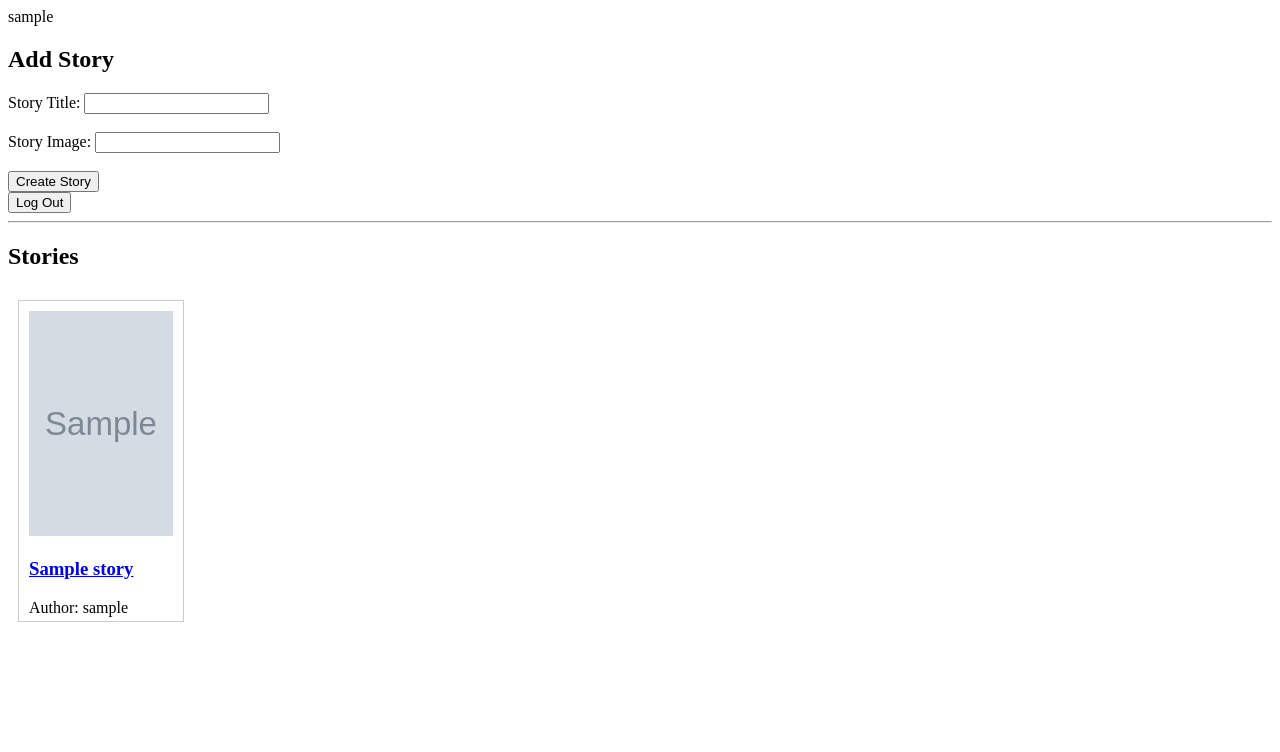
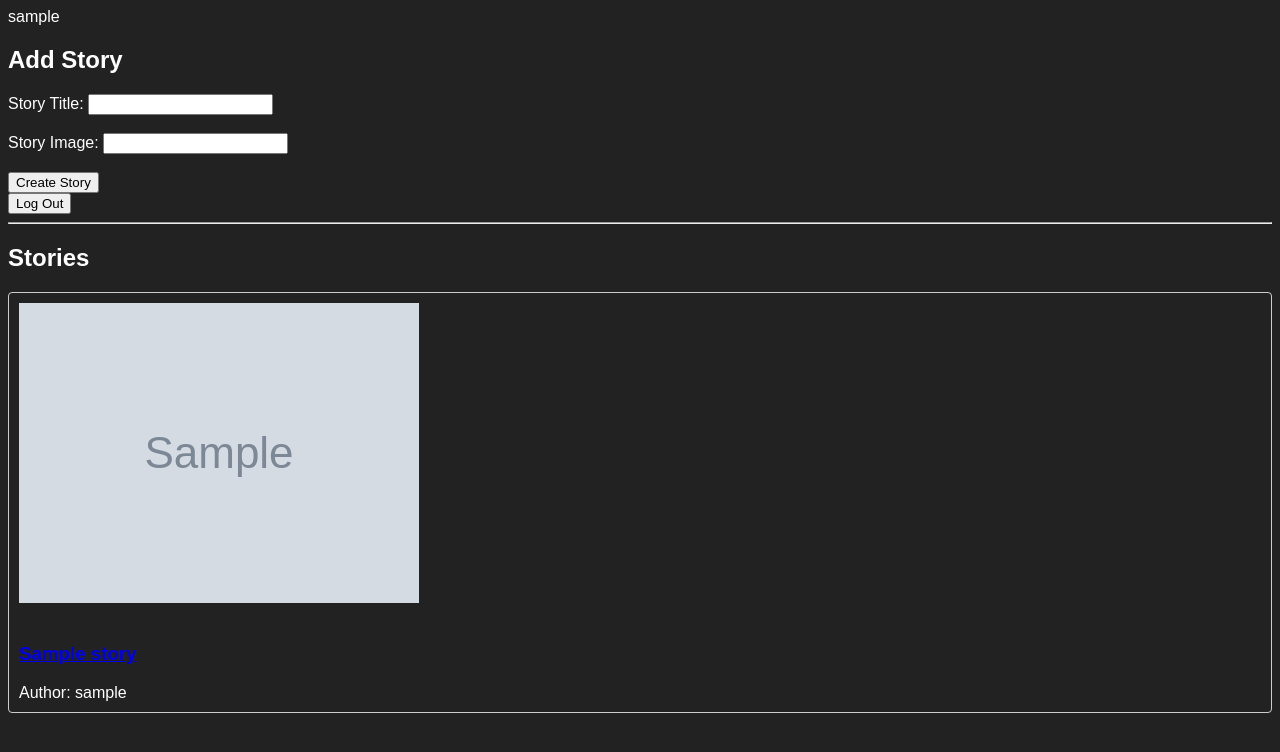
Before and after one commit to kekikcilerakin/ACM368-CollaborativeStory, a PHP site: page / in a window 1280 px wide. Shown: the top 752 px of the page. Run offline with PHP 8.4, Linux system fonts and the light colour scheme; the visitor is signed in with stand-in values (Sample User, id 1); tables that the repository leaves empty or names only in its code hold one stand-in row (values such as "Sample post"); grey boxes marked "Sample" are stand-in pictures.

Commit message:
Update index.php

```diff
--- a/index.php
+++ b/index.php
@@ -3,21 +3,88 @@
 
 <head>
     <style>
-        .story-container {
-            display: flex;
-            flex-wrap: wrap;
+        body {
+            font-family: Arial, sans-serif;
+            color : white;
+            background : #222222;
+
+        }
+
+        .header {
+            background-color: #222222;
+            padding: 20px;
+            text-align: center;
+        }
+
+        .container {
+            max-width: 800px;
+            margin: 0 auto;
+            padding: 20px;
+            background : #333333;
         }
 
         .story {
-            margin: 10px;
+            display: flex;
+            flex-direction: column;
+            margin-bottom: 20px;
             padding: 10px;
             border: 1px solid #ccc;
-            height: 300px;
+            border-radius: 4px;
         }
 
-        .storyImage {
-            width: 144px;
-            height: 225px;
+        .story-image {
+            width: 100%;
+            max-height: 200px;
+            object-fit: cover;
+            border-radius: 4px;
+        }
+
+        .story-title {
+            margin-top: 10px;
+            font-size: 18px;
+            font-weight: bold;
+        }
+
+        .story-author {
+            margin-top: 5px;
+            color: #666;
+        }
+
+        .add-story-form {
+            margin-top: 20px;
+        }
+
+        .add-story-form label {
+            display: block;
+            margin-bottom: 10px;
+            font-weight: bold;
+        }
+
+        .add-story-form input[type="text"] {
+            width: 100%;
+            padding: 5px;
+            border: 1px solid #ccc;
+            border-radius: 4px;
+        }
+
+        .add-story-form input[type="submit"] {
+            margin-top: 10px;
+            padding: 8px 12px;
+            background-color: #4CAF50;
+            color: #fff;
+            border: none;
+            border-radius: 4px;
+            cursor: pointer;
+        }
+
+        .logout-btn {
+            margin-top: 20px;
+        }
+
+        .login-link {
+            margin-top: 20px;
+            text-align: center;
+            color: #4CAF50;
         }
     </style>
 </head>
```
